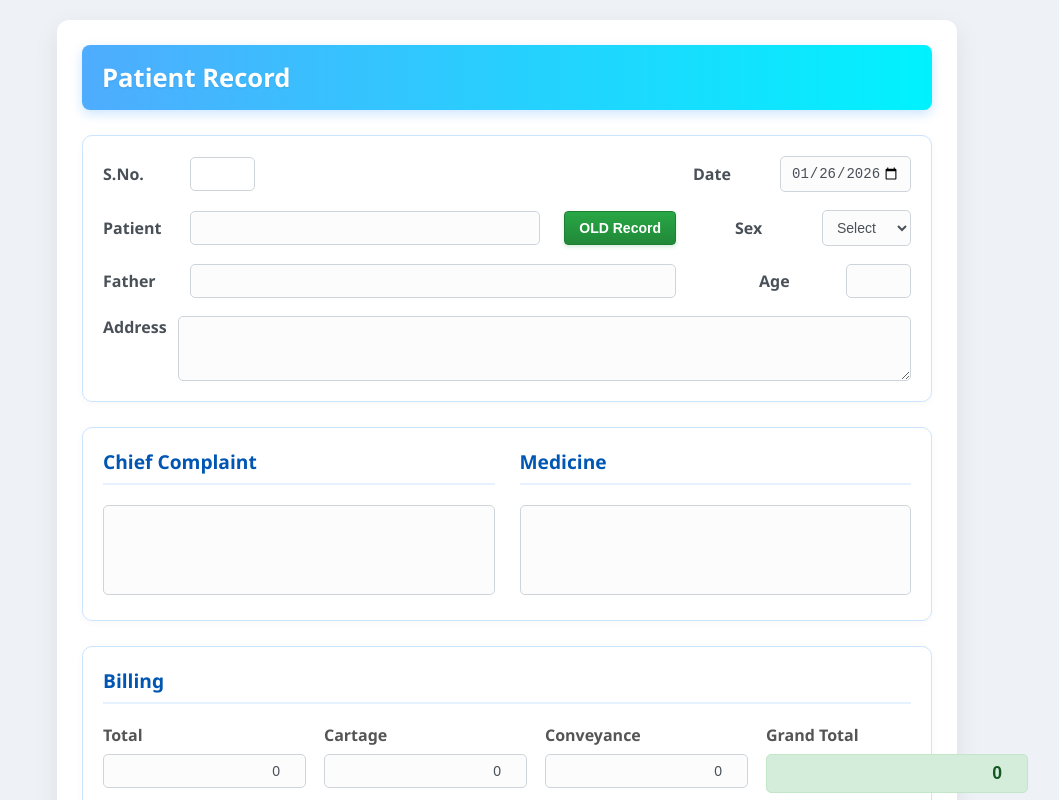
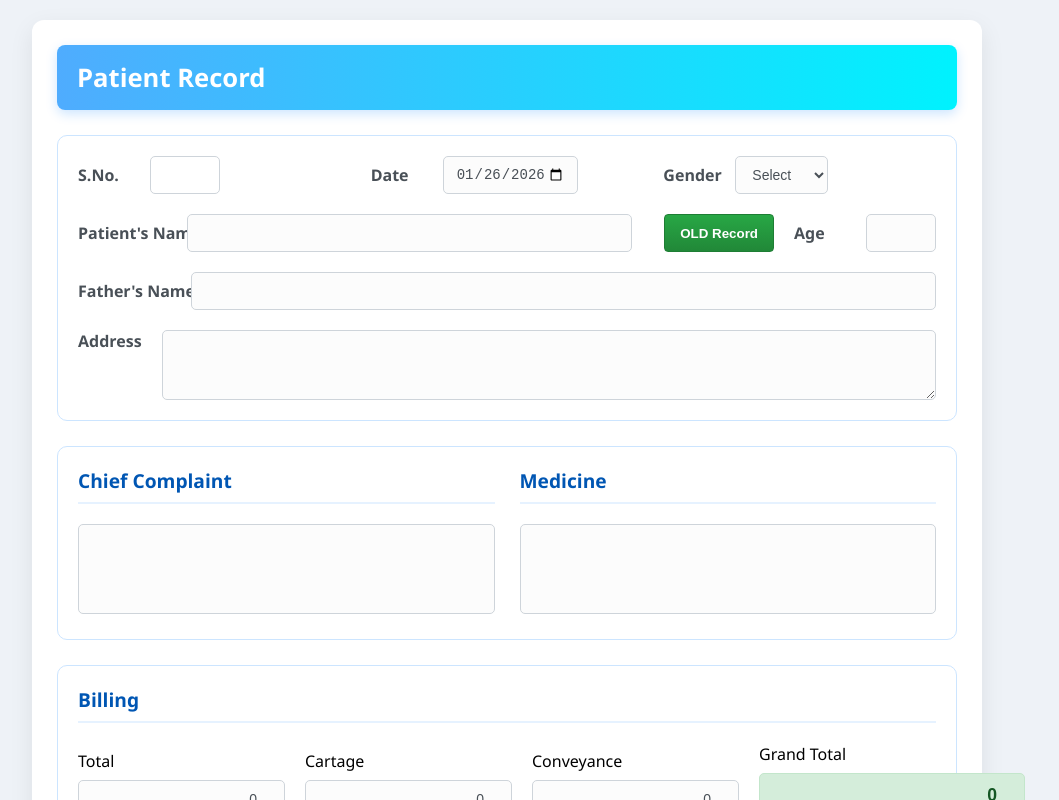
Before and after one commit to sahilcingh/Patient-Record-App, a React (Vite) app in the folder frontend/: page / in a window 1280 px wide. Shown: the top 800 px of the page, without its empty margins (133-1192 px from the left). Built offline with nearby package versions, Linux system fonts and the light colour scheme; no server answers.

Commit message:
Updated design

```diff
--- a/frontend/src/App.css
+++ b/frontend/src/App.css
@@ -5,7 +5,7 @@
 
 body {
   font-family: 'Segoe UI', Tahoma, Geneva, Verdana, sans-serif;
-  background-color: #eef2f7; /* Lighter, cooler background */
+  background-color: #eef2f7;
   margin: 0;
   display: flex;
   justify-content: center;
@@ -14,7 +14,7 @@ body {
 
 .app {
   width: 100%;
-  max-width: 900px;
+  max-width: 950px; /* Slightly wider to fit 3 items */
 }
 
 .card {
@@ -22,7 +22,6 @@ body {
   padding: 25px;
   border-radius: 12px;
   box-shadow: 0 8px 24px rgba(0, 0, 0, 0.08);
-  border: none; /* Removed border for a cleaner look */
 }
 
 /* HEADER */
@@ -30,7 +29,6 @@ body {
   display: flex;
   justify-content: space-between;
   align-items: center;
-  /* Colorful gradient background for the header */
   background: linear-gradient(to right, #4facfe 0%, #00f2fe 100%);
   padding: 15px 20px;
   border-radius: 8px;
@@ -43,30 +41,19 @@ body {
   margin: 0;
   font-size: 1.6rem;
   font-weight: 600;
-  text-shadow: 0 1px 2px rgba(0,0,0,0.1);
-}
-
-.date {
-  font-weight: 600;
-  color: #e3f2fd; /* Lighter blue for date */
-  font-size: 1rem;
 }
 
 /* SECTIONS */
 .section {
   margin-bottom: 25px;
   padding: 20px;
-  /* Clean white background for sections */
   background-color: #ffffff;
   border-radius: 10px;
-  /* Subtle colored border instead of gray */
   border: 1px solid #cce5ff;
-  box-shadow: 0 2px 8px rgba(0, 0, 0, 0.03);
 }
 
 h2, h3 {
   margin-top: 0;
-  /* Primary blue color for headers */
   color: #0056b3;
   font-size: 1.2rem;
   margin-bottom: 20px;
@@ -76,57 +63,70 @@ h2, h3 {
 }
 
 /* =========================================
-   LAYOUT STYLES (UNCHANGED FROM BEFORE)
+   NEW FLEXBOX LAYOUT SYSTEM
    ========================================= */
 
 .patient-data-box {
   display: flex;
   flex-direction: column;
-  gap: 18px;
+  gap: 20px;
 }
 
 .form-row {
   display: flex;
-  justify-content: space-between;
-  align-items: center;
+  align-items: center; /* Critical: Centers label with input vertically */
+  gap: 20px;
+  width: 100%;
 }
 
+/* Group: Label + Input */
 .input-group {
   display: flex;
   align-items: center;
   gap: 12px;
 }
 
-.left-group {
+/* Helper to make input group expand */
+.grow {
   flex: 1;
-  margin-right: 25px;
+  width: 100%;
 }
 
-.right-group {
-  min-width: 210px;
-  justify-content: flex-end;
+.grow input {
+    width: 100%;
 }
 
+/* Helper to keep group tight (S.No, Age) */
+.shrink {
+  flex: 0 0 auto;
+}
+
+/* Labels: Fixed width for consistent alignment */
 .input-group label,
 .form-row > label {
-  width: 75px;
   font-weight: 600;
-  color: #495057; /* Slightly darker gray for better contrast */
-  text-align: left;
+  color: #495057;
+  white-space: nowrap; /* Prevent wrapping */
+  min-width: 60px; /* Base width */
+}
+
+/* Specific Adjustments */
+.three-col-row .input-group {
+    flex: 1;
+}
+
+.mixed-row {
+    /* Patient Row Layout */
 }
 
 .small-input {
-  width: 65px !important;
+  width: 70px !important;
+  text-align: right;
 }
 
-.wide-input {
-  flex: 1;
-}
-
-/* OLD Record Button - Colorful! */
+/* BUTTON */
 .nav-button {
-  padding: 8px 14px;
-  /* Vibrant green gradient */
+  padding: 8px 15px;
   background: linear-gradient(to bottom, #28a745, #218838);
   border: 1px solid #1e7e34;
   color: white;
@@ -134,63 +134,68 @@ h2, h3 {
   cursor: pointer;
   font-weight: 600;
   white-space: nowrap;
-  box-shadow: 0 2px 4px rgba(40, 167, 69, 0.2);
-  transition: all 0.2s ease-in-out;
+  height: 38px; /* Match Input Height */
 }
 
-.nav-button:hover {
-  background: linear-gradient(to bottom, #218838, #1e7e34);
-  box-shadow: 0 4px 8px rgba(40, 167, 69, 0.3);
-  transform: translateY(-1px);
-}
-
+/* ADDRESS */
 .address-row {
-  align-items: flex-start;
+  align-items: flex-start; /* Label at top */
 }
 
 .address-box {
   flex: 1;
-  height: 65px;
+  height: 70px;
   resize: vertical;
 }
 
-.right-align {
-  text-align: right;
-}
-
 /* =========================================
-   INPUTS & BUTTONS (COLORFUL UPDATES)
+   INPUT STYLES
    ========================================= */
-
-/* Common Inputs */
 input, select, textarea {
-  padding: 8px 10px;
-  /* Lighter border with a hint of blue */
+  padding: 8px 12px;
   border: 1px solid #ced4da;
   background-color: #fcfcfc;
   border-radius: 5px;
   font-size: 14px;
   color: #495057;
-  transition: border-color 0.15s ease-in-out, box-shadow 0.15s ease-in-out;
+  height: 38px; /* Uniform Height */
 }
 
 input:focus, select:focus, textarea:focus {
   outline: none;
-  /* Brighter blue focus border */
   border-color: #4facfe;
-  background-color: #ffffff;
-  /* Subtle blue glow */
   box-shadow: 0 0 0 3px rgba(79, 172, 254, 0.25);
 }
 
-/* Read-only inputs */
-input[readOnly] {
-  background-color: #e9ecef;
-  color: #6c757d;
-  cursor: not-allowed;
+/* =========================================
+   BILLING GRID FIX
+   ========================================= */
+.grid.billing {
+  display: grid;
+  grid-template-columns: repeat(4, 1fr);
+  gap: 20px;
+  align-items: end; /* Aligns inputs to bottom */
 }
 
-/* Two Column Layout */
+.billing .field {
+  display: flex;
+  flex-direction: column;
+  gap: 8px;
+}
+
+/* Grand Total Specific Fix */
+.highlight input {
+  background-color: #d4edda;
+  border-color: #c3e6cb;
+  color: #155724;
+  font-weight: 700;
+  font-size: 1.1rem;
+  height: 45px; /* Slightly taller for emphasis */
+}
+
+/* =========================================
+   OTHER STYLES (Footer, Modal, Two-Col)
+   ========================================= */
 .two-col {
   display: grid;
   grid-template-columns: 1fr 1fr;
@@ -203,36 +208,6 @@ input[readOnly] {
   resize: none;
 }
 
-/* Billing Grid */
-.grid.billing {
-  display: grid;
-  grid-template-columns: repeat(4, 1fr);
-  gap: 18px;
-}
-
-.billing .field {
-  display: flex;
-  flex-direction: column;
-  gap: 8px; /* Space between label and input */
-}
-
-.billing .field label {
-    font-weight: 600;
-    color: #555;
-}
-
-/* Colorful Highlight for Grand Total */
-.highlight input {
-  /* Light green background */
-  background-color: #d4edda;
-  /* Darker green border */
-  border-color: #c3e6cb;
-  color: #155724;
-  font-weight: 700;
-  font-size: 1.1rem;
-}
-
-/* Footer */
 .footer {
   display: flex;
   justify-content: space-between;
@@ -247,137 +222,57 @@ button {
   border: none;
   border-radius: 5px;
   cursor: pointer;
-  font-size: 14px;
   font-weight: 600;
-  transition: all 0.2s ease;
-  /* Default secondary button style */
   background-color: #f8f9fa;
   color: #495057;
   border: 1px solid #ced4da;
 }
 
-button:hover {
-    background-color: #e2e6ea;
-    border-color: #dae0e5;
-}
-
-/* Primary Buttons (Save/Update) - Vibrant Blue */
 button.primary {
   background: linear-gradient(to bottom, #007bff, #0069d9);
   color: white;
   border: 1px solid #0062cc;
-  box-shadow: 0 2px 4px rgba(0, 123, 255, 0.2);
 }
 
-button.primary:hover {
-  background: linear-gradient(to bottom, #0069d9, #005cbf);
-  box-shadow: 0 4px 8px rgba(0, 123, 255, 0.3);
-  transform: translateY(-1px);
-}
-
-/* Danger Button (Delete) - Vibrant Red */
 button.danger {
   background: linear-gradient(to bottom, #dc3545, #c82333);
   color: white;
   border: 1px solid #bd2130;
   margin-left: 0;
-  box-shadow: 0 2px 4px rgba(220, 53, 69, 0.2);
 }
 
-button.danger:hover {
-  background: linear-gradient(to bottom, #c82333, #bd2130);
-  box-shadow: 0 4px 8px rgba(220, 53, 69, 0.3);
-  transform: translateY(-1px);
-}
+.hidden { display: none; }
+.right-align { text-align: right; }
 
-.hidden {
-  display: none;
-}
-
-/* Modal - Cleaner look */
+/* Modal Styles */
 .modal-overlay {
   position: fixed;
   top: 0; left: 0;
   width: 100%; height: 100%;
-  background: rgba(0,0,0,0.6); /* Darker overlay */
+  background: rgba(0,0,0,0.6);
   display: none;
   justify-content: center;
   align-items: center;
   z-index: 1000;
-  backdrop-filter: blur(3px); /* Subtle blur effect */
+  backdrop-filter: blur(3px);
 }
-
 .modal-content {
   background: white;
   padding: 25px;
   border-radius: 12px;
   width: 650px;
   max-width: 95%;
-  box-shadow: 0 10px 30px rgba(0,0,0,0.2);
 }
-
 .modal-header {
-  display: flex;
-  justify-content: space-between;
-  align-items: center;
-  margin-bottom: 20px;
-  border-bottom: 2px solid #e9ecef;
-  padding-bottom: 10px;
+  display: flex; justify-content: space-between; align-items: center;
+  margin-bottom: 20px; border-bottom: 2px solid #e9ecef; padding-bottom: 10px;
 }
-
-.modal-header h3 {
-    margin: 0;
-    border: none;
-    padding: 0;
-    color: #0056b3;
+.history-table {
+  width: 100%; border-collapse: separate; border-spacing: 0;
+  border: 1px solid #dee2e6; border-radius: 8px; overflow: hidden;
 }
-
-.close-modal {
-  background: none;
-  font-size: 28px;
-  cursor: pointer;
-  padding: 0;
-  color: #adb5bd;
-  transition: color 0.2s;
-  border: none;
+.history-table th, .history-table td {
+  padding: 12px 15px; text-align: left; border-bottom: 1px solid #dee2e6;
 }
-
-.close-modal:hover {
-    color: #495057;
-    background: none;
-}
-
-.history-table {
-  width: 100%;
-  border-collapse: separate; /* Changed for border radius */
-  border-spacing: 0;
-  border: 1px solid #dee2e6;
-  border-radius: 8px;
-  overflow: hidden;
-}
-
-.history-table th, .history-table td {
-  padding: 12px 15px;
-  text-align: left;
-  border-bottom: 1px solid #dee2e6;
-}
-
-.history-table th {
-  /* Colorful header for the table */
-  background-color: #e3f2fd;
-  color: #0056b3;
-  font-weight: 600;
-}
-
-.history-table tr:last-child td {
-    border-bottom: none;
-}
-
-/* Alternate row colors */
-.history-table tbody tr:nth-child(even) {
-    background-color: #f8f9fa;
-}
-
-.history-table tbody tr:hover {
-    background-color: #f1f3f5;
-}
+.history-table th { background-color: #e3f2fd; color: #0056b3; font-weight: 600; }
+.close-modal { font-size: 28px; cursor: pointer; border: none; background: none; color: #adb5bd; }
--- a/frontend/src/App.jsx
+++ b/frontend/src/App.jsx
@@ -2,14 +2,12 @@ import { useEffect } from "react";
 import "./App.css";
 
 function App() {
-
-  // Load app.js ONCE (imperative logic)
+  // Load app.js ONCE
   useEffect(() => {
     const script = document.createElement("script");
     script.src = "/app.js";
     script.defer = true;
     document.body.appendChild(script);
-
     return () => {
       document.body.removeChild(script);
     };
@@ -26,12 +24,12 @@ function App() {
 
         <form id="patientForm">
 
-          {/* ================= BASIC INFO (UPDATED LAYOUT) ================= */}
+          {/* ================= BASIC INFO ================= */}
           <section className="section patient-data-box">
 
-            {/* Row 1: S.No (Left) -- Date (Right) */}
-            <div className="form-row">
-              <div className="input-group left-group">
+            {/* ROW 1: S.No | Date | Gender */}
+            <div className="form-row three-col-row">
+              <div className="input-group shrink">
                 <label>S.No.</label>
                 <input
                   type="text"
@@ -40,29 +38,14 @@ function App() {
                   className="right-align small-input"
                 />
               </div>
-              <div className="input-group right-group">
+
+              <div className="input-group">
                 <label>Date</label>
                 <input type="date" id="visitDate" />
               </div>
-            </div>
 
-            {/* Row 2: Patient + Button (Left) -- Sex (Right) */}
-            <div className="form-row">
-              <div className="input-group left-group">
-                <label>Patient</label>
-                <input
-                  type="text"
-                  id="patientNameInput"
-                  name="patientName"
-                  className="wide-input"
-                  required
-                />
-                <button type="button" id="oldRecordBtn" className="nav-button">
-                  OLD Record
-                </button>
-              </div>
-              <div className="input-group right-group">
-                <label>Sex</label>
+              <div className="input-group">
+                <label>Gender</label>
                 <select id="sex" required>
                   <option value="">Select</option>
                   <option>Male</option>
@@ -71,18 +54,23 @@ function App() {
               </div>
             </div>
 
-            {/* Row 3: Father (Left) -- Age (Right) */}
-            <div className="form-row">
-              <div className="input-group left-group">
-                <label>Father</label>
+            {/* ROW 2: Patient Name | OLD Record | Age */}
+            <div className="form-row mixed-row">
+              <div className="input-group grow">
+                <label>Patient's Name</label>
                 <input
                   type="text"
-                  id="fatherNameInput"
-                  name="fatherName"
-                  className="wide-input"
+                  id="patientNameInput"
+                  name="patientName"
+                  required
                 />
               </div>
-              <div className="input-group right-group">
+
+              <button type="button" id="oldRecordBtn" className="nav-button">
+                OLD Record
+              </button>
+
+              <div className="input-group shrink">
                 <label>Age</label>
                 <input
                   type="number"
@@ -94,7 +82,19 @@ function App() {
               </div>
             </div>
 
-            {/* Row 4: Address (Full Width) */}
+            {/* ROW 3: Father's Name */}
+            <div className="form-row">
+              <div className="input-group grow">
+                <label>Father's Name</label>
+                <input
+                  type="text"
+                  id="fatherNameInput"
+                  name="fatherName"
+                />
+              </div>
+            </div>
+
+            {/* ROW 4: Address */}
             <div className="form-row address-row">
               <label>Address</label>
               <textarea id="address" className="address-box" required />
@@ -135,6 +135,7 @@ function App() {
                 <input type="number" id="conveyance" defaultValue="0" className="right-align" />
               </div>
 
+              {/* Fixed Grand Total Block */}
               <div className="field highlight">
                 <label>Grand Total</label>
                 <input type="number" id="grandTotal" defaultValue="0" readOnly className="right-align" />
```
